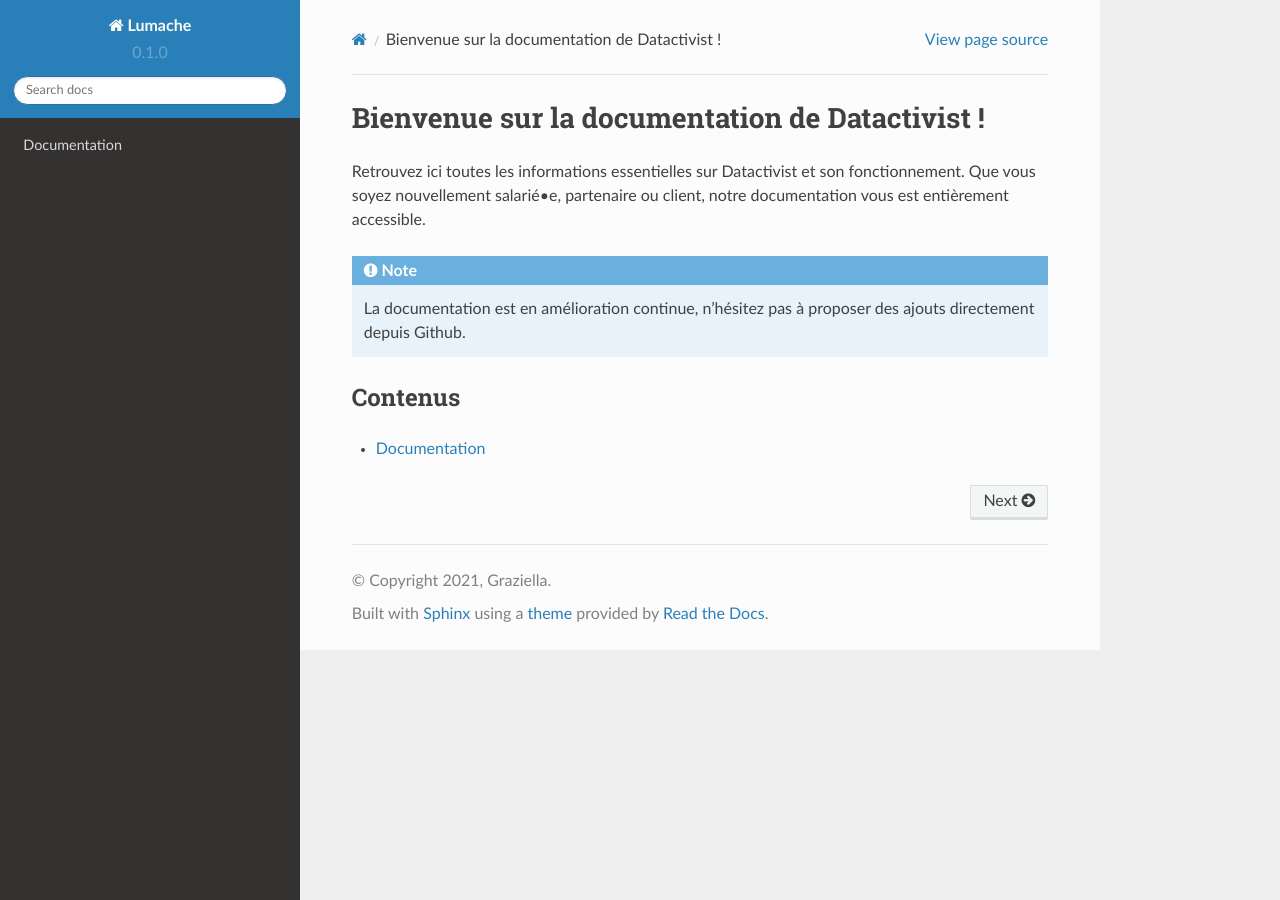
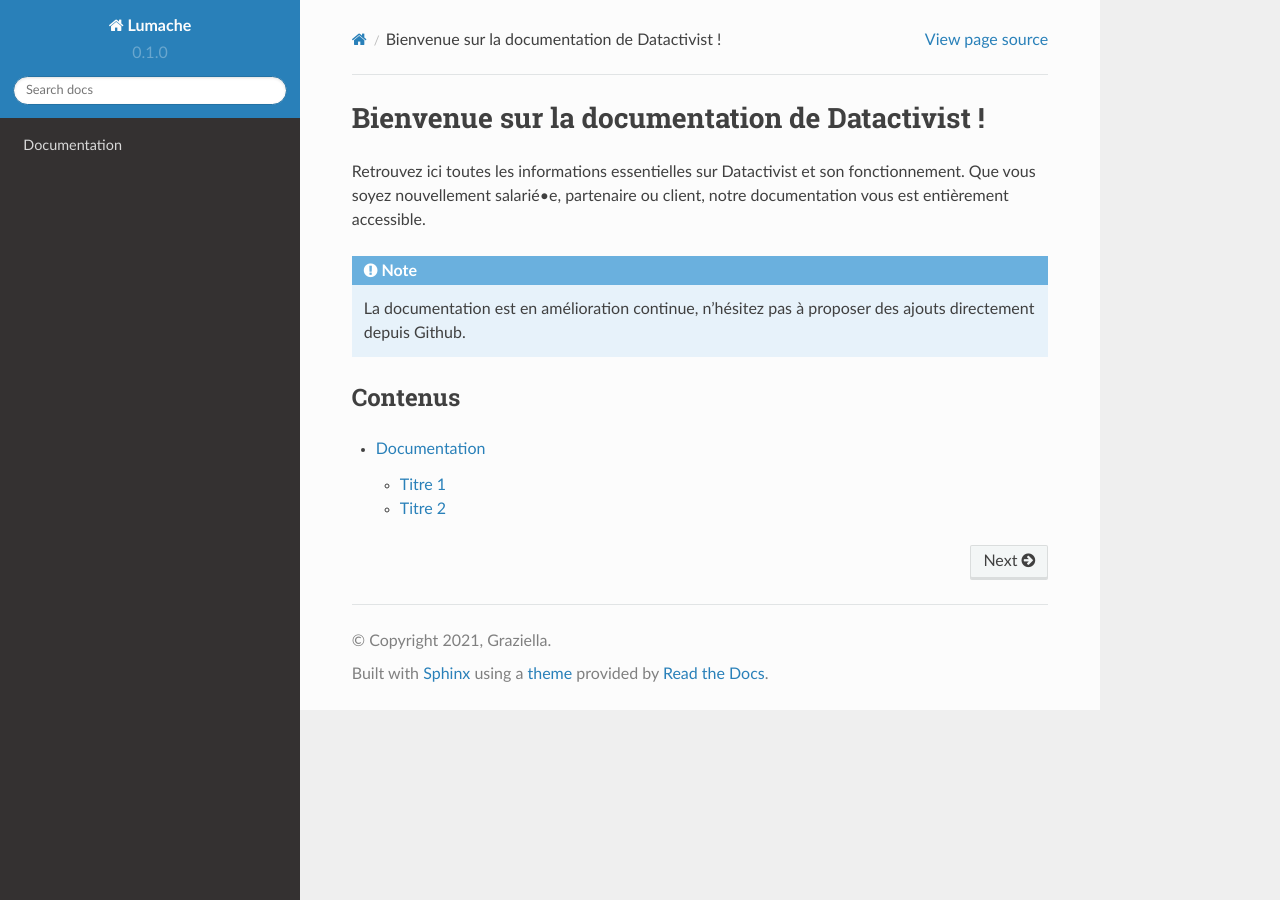
Before and after one commit to datactivist/documentation-datactivist, a Sphinx documentation site: the page built from docs/source/index.rst, in a window 1280 px wide. Built offline with Sphinx 7.4.7 and the Read the Docs theme 2.0.0, drawn with Linux system fonts in a browser that asks for light colours; pages that are not in the unit, such as notebooks, are missing from menus.

Commit message:
Update documentation.md

```diff
--- a/docs/source/documentation.md
+++ b/docs/source/documentation.md
@@ -1,7 +1,11 @@
-## Documentation
+# Documentation
+
+## Titre 1
 
 Test
 
 ---
 
+## Titre 2
+
 Test
```
